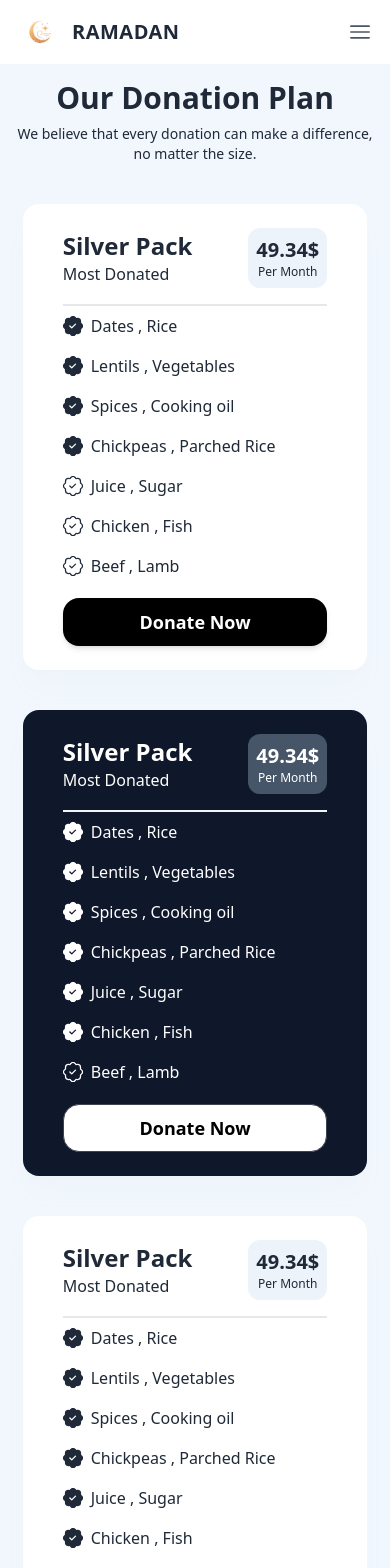
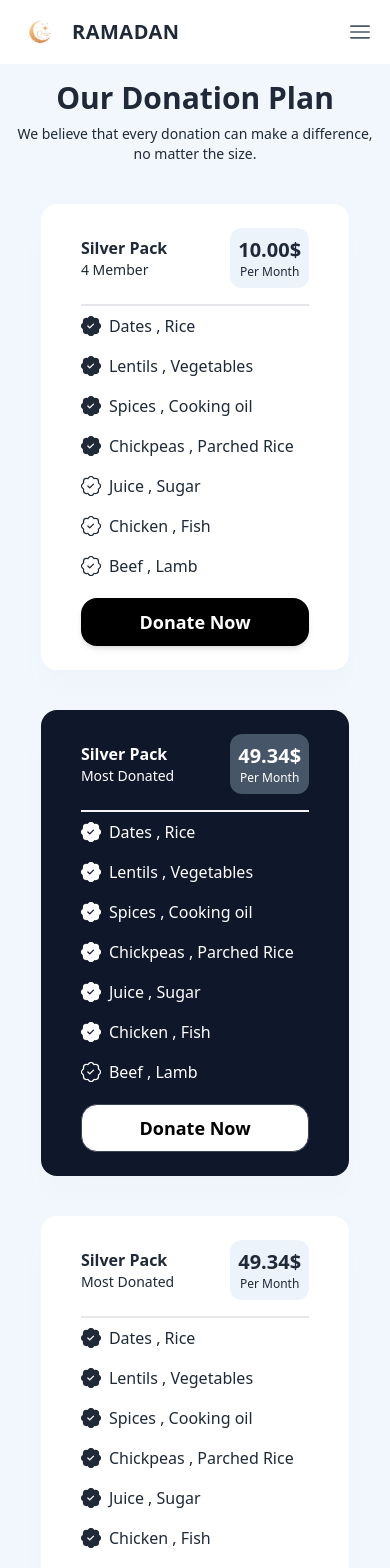
Before and after one commit to rownokmahbub/RamadanKarim, a Next.js app: page /pricing in a window 390 px wide. Shown: the top 1568 px of the page. Built offline with nearby package versions, Linux system fonts and the light colour scheme.

Commit message:
make gallery

```diff
--- a/components/DonationPrice.js
+++ b/components/DonationPrice.js
@@ -12,12 +12,12 @@ const DonationPrice = () => {
                   <div className="px-10 py-6 flex flex-col justify-center items-center bg-white rounded-2xl shadow-xl shadow-[#eef4fa] hover:bg-primary
                   dark:hover:bg-primary-50 hover:text-white group">
                       <div className="flex justify-between items-center w-full mb-4">
-                          <div>
-                              <p className='font-semibold text-2xl'>Silver Pack</p>
-                              <p className=' text-base'>Most Donated</p>
+                      <div>
+                              <p className='font-semibold text-base md:text-2xl'>Silver Pack</p>
+                              <p className='text-sm md:text-base'> 4 Member</p>
                           </div>
                           <div className='bg-[#edf3fa] dark:group-hover:bg-[#b3a980] group-hover:bg-amber-800 px-2 py-2 rounded-xl items-center flex flex-col justify-center ml-14'>
-                                <p className='text-xl font-bold '>49.34$</p>
+                                <p className='text-xl font-bold '>10.00$</p>
                                 <p className='text-xs  capitalize'>per month</p>
                           </div>
                       </div>
@@ -64,9 +64,9 @@ const DonationPrice = () => {
                   <div className="px-10 py-6 flex flex-col justify-center items-center bg-slate-900 text-white rounded-2xl shadow-xl shadow-[#eef4fa] hover:bg-primary
                   dark:hover:bg-primary-50 hover:text-white group">
                       <div className="flex justify-between items-center w-full mb-4">
-                          <div>
-                              <p className='font-semibold text-2xl'>Silver Pack</p>
-                              <p className=' text-base'>Most Donated</p>
+                      <div>
+                              <p className='font-semibold text-base md:text-2xl'>Silver Pack</p>
+                              <p className='text-sm md:text-base'>Most Donated</p>
                           </div>
                           <div className='bg-slate-600 dark:group-hover:bg-[#b3a980] group-hover:bg-amber-800 px-2 py-2 rounded-xl items-center flex flex-col justify-center ml-14'>
                               <p className='text-xl font-bold '>49.34$</p>
@@ -116,8 +116,8 @@ const DonationPrice = () => {
                   dark:hover:bg-primary-50 hover:text-white group transition duration-300">
                       <div className="flex justify-between items-center w-full mb-4">
                           <div>
-                              <p className='font-semibold text-2xl'>Silver Pack</p>
-                              <p className=' text-base'>Most Donated</p>
+                              <p className='font-semibold text-base md:text-2xl'>Silver Pack</p>
+                              <p className='text-sm md:text-base'>Most Donated</p>
                           </div>
                           <div className='bg-[#edf3fa] dark:group-hover:bg-[#b3a980] group-hover:bg-amber-800 px-2 py-2 rounded-xl items-center flex flex-col justify-center ml-14'>
                               <p className='text-xl font-bold '>49.34$</p>
--- a/components/Gallery.js
+++ b/components/Gallery.js
@@ -1,4 +1,4 @@
-import Image from 'next/image'
+
 import React from 'react'
 
 const Gallery = () => {
@@ -7,18 +7,18 @@ const Gallery = () => {
         <div className="container mx-auto">
         <p className='text-2xl md:text-4xl font-semibold flex justify-center text-center my-20'>Lets make these people happy <br /> with food in ramadan</p>
         <div className="grid grid-cols-1 md:grid-cols-2 lg:grid-cols-3 xl:grid-cols-4 gap-10 items-center">
-            <Image className='rounded-2xl dark:hue-rotate-180' src="/assets/g1.jpg" alt="g1" />
-            <Image className='rounded-2xl dark:hue-rotate-180' src="/assets/g2.jpg" alt="g1" />
-            <Image className='rounded-2xl dark:hue-rotate-180' src="/assets/g3.jpg" alt="g1" />
-            <Image className='rounded-2xl dark:hue-rotate-180' src="/assets/g4.jpg" alt="g1" />
-            <Image className='rounded-2xl dark:hue-rotate-180' src="/assets/g5.jpg" alt="g1" />
-            <Image className='rounded-2xl dark:hue-rotate-180' src="/assets/g6.jpg" alt="g1" />
-            <Image className='rounded-2xl dark:hue-rotate-180' src="/assets/g7.jpg" alt="g1" />
-            <Image className='rounded-2xl dark:hue-rotate-180' src="/assets/g1.jpg" alt="g1" />
-            <Image className='rounded-2xl dark:hue-rotate-180' src="/assets/g7.jpg" alt="g1" />
-            <Image className='rounded-2xl dark:hue-rotate-180' src="/assets/g2.jpg" alt="g1" />
-            <Image className='rounded-2xl dark:hue-rotate-180' src="/assets/g5.jpg" alt="g1" />
-            <Image className='rounded-2xl dark:hue-rotate-180' src="/assets/g6.jpg" alt="g1" />
+            <img className='rounded-2xl dark:hue-rotate-180' src="/assets/g1.jpg" alt="g1" />
+            <img className='rounded-2xl dark:hue-rotate-180' src="/assets/g2.jpg" alt="g1" />
+            <img className='rounded-2xl dark:hue-rotate-180' src="/assets/g3.jpg" alt="g1" />
+            <img className='rounded-2xl dark:hue-rotate-180' src="/assets/g4.jpg" alt="g1" />
+            <img className='rounded-2xl dark:hue-rotate-180' src="/assets/g5.jpg" alt="g1" />
+            <img className='rounded-2xl dark:hue-rotate-180' src="/assets/g6.jpg" alt="g1" />
+            <img className='rounded-2xl dark:hue-rotate-180' src="/assets/g7.jpg" alt="g1" />
+            <img className='rounded-2xl dark:hue-rotate-180' src="/assets/g1.jpg" alt="g1" />
+            <img className='rounded-2xl dark:hue-rotate-180' src="/assets/g7.jpg" alt="g1" />
+            <img className='rounded-2xl dark:hue-rotate-180' src="/assets/g2.jpg" alt="g1" />
+            <img className='rounded-2xl dark:hue-rotate-180' src="/assets/g5.jpg" alt="g1" />
+            <img className='rounded-2xl dark:hue-rotate-180' src="/assets/g6.jpg" alt="g1" />
         </div>
         </div>
 
```
